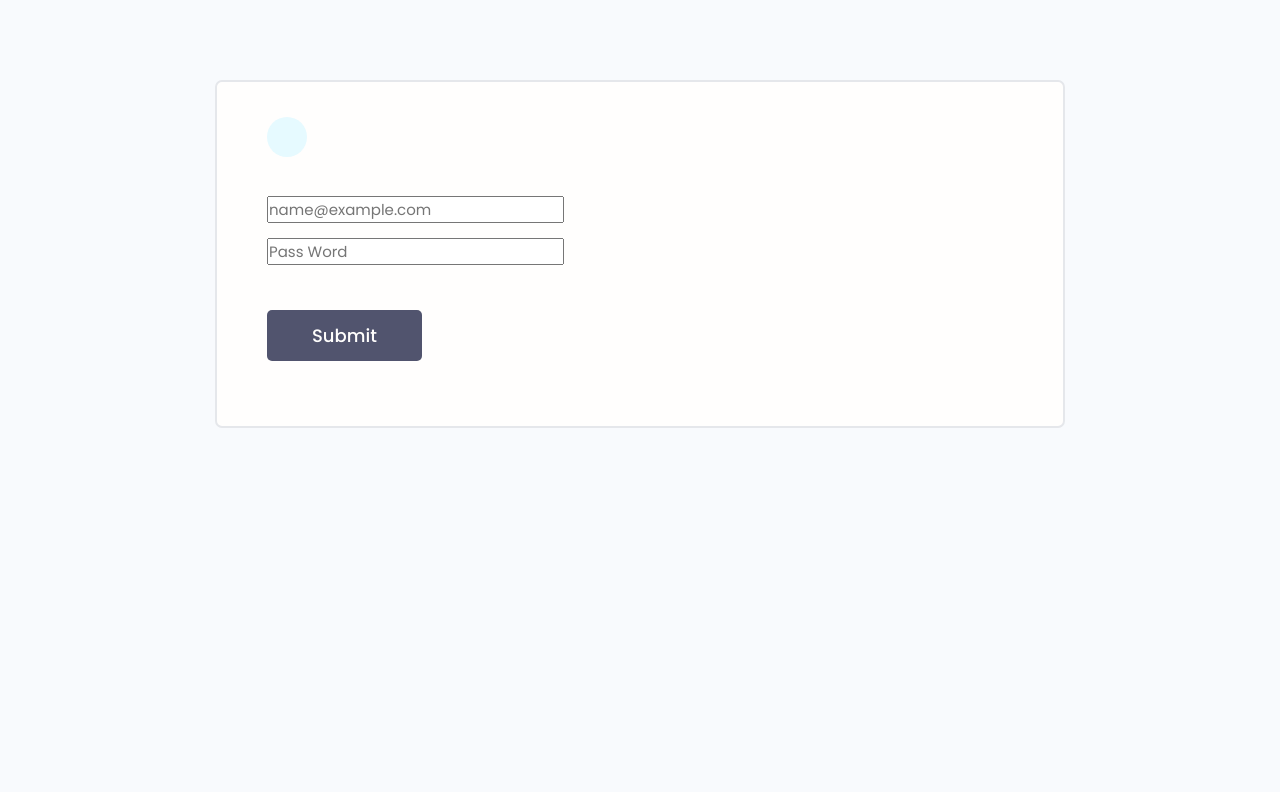
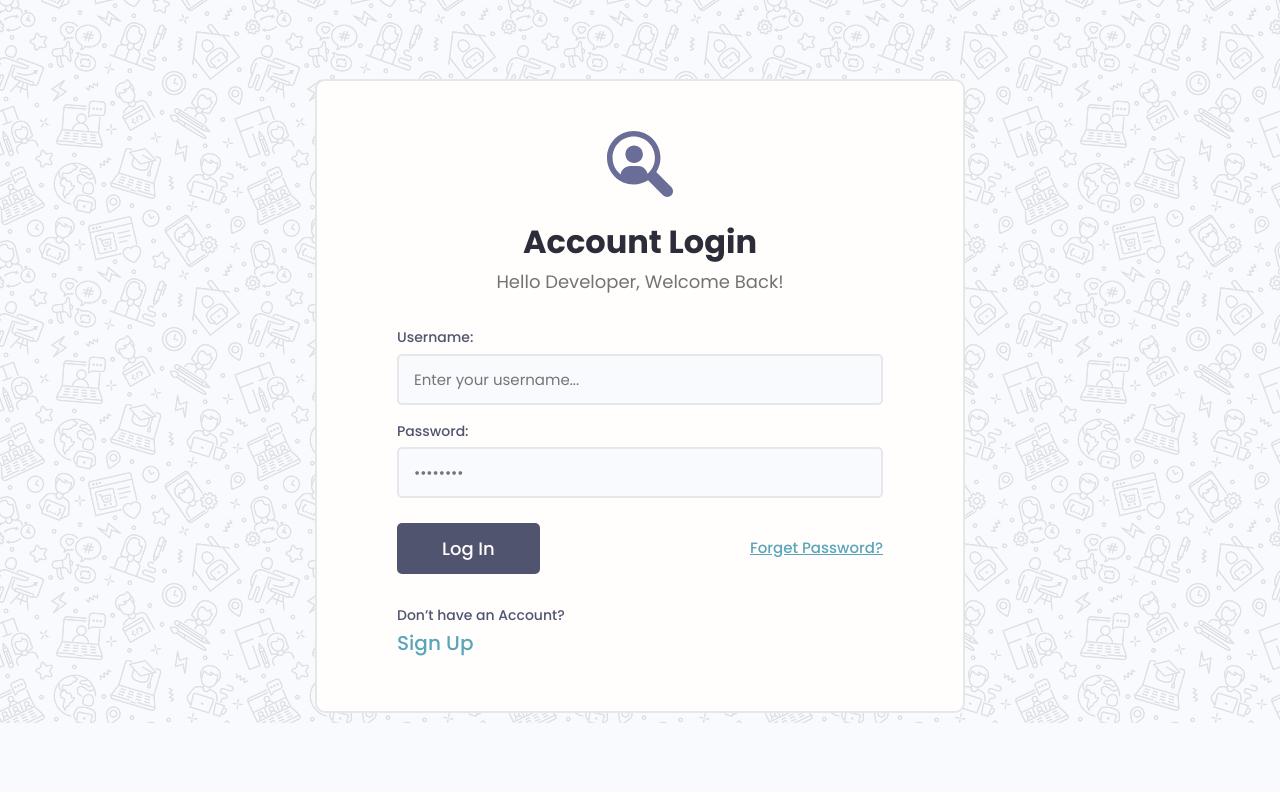
Before and after one commit to souleymanediallo/app_dev, a Django app: page /users/login in a window 1280 px wide. Shown: the part 77-869 px from the top of the page. Before the commit the page ends 505 px from the top, so only its background shows below. Run offline with Django 4.2, Linux system fonts and the light colour scheme; some libraries are stand-ins or nearby versions.

Commit message:
add register

```diff
--- a/templates/partials/header.html
+++ b/templates/partials/header.html
@@ -2,7 +2,7 @@
 <!-- Header Section -->
 <header class="header">
     <div class="container container--narrow">
-        <a href="/" class="header__logo">
+        <a href="{% url 'home' %}" class="header__logo">
             <img src="{% static 'images/logo.svg' %}" alt="DevSearch Logo" />
         </a>
         <nav class="header__nav">
@@ -12,7 +12,7 @@
                 <div class="toggle-menu__lines"></div>
             </label>
             <ul class="header__menu">
-                <li class="header__menuItem"><a href="index.html">Developers</a></li>
+                <li class="header__menuItem"><a href="{% url 'profiles' %}">Developers</a></li>
                 <li class="header__menuItem"><a href="{% url 'project-list' %}">Projects</a></li>
                 <li class="header__menuItem"><a href="inbox.html">Inbox</a></li>
                 <li class="header__menuItem"><a href="{% url 'project-create' %}">Add Project</a></li>
--- a/templates/users/login.html
+++ b/templates/users/login.html
@@ -1,26 +1,50 @@
 {% extends "base.html" %}
+{% load static %}
+{% block content %}
+<div class="auth">
+    <div class="card">
+        <div class="auth__header text-center">
+            <a href="/">
+                <img src="{% static 'images/icon.svg' %}" alt="icon" />
+            </a>
+            <h3>Account Login</h3>
+            <p>Hello Developer, Welcome Back!</p>
+        </div>
 
-{% block content %}
-<!-- Main Section -->
-<main class="formPage my-xl">
-    <div class="content-box">
-        <div class="formWrapper">
-            <a class="backButton" href="#"><i class="im im-angle-left"></i></a>
-            <br>
+        <form action="{% url 'login' %}" class="form auth__form" method="POST">
+            {% csrf_token %}
+            <!-- Input:Email -->
+            <div class="form__field">
+                <label for="formInput#text">Username: </label>
+                <input
+                        class="input input--text"
+                        id="formInput#text"
+                        type="text"
+                        name="username"
+                        placeholder="Enter your username..."
+                />
+            </div>
 
-            <form class="form" method="POST" action="{% url 'login' %}">
-                {% csrf_token %}
-                <!-- Input:Text -->
-
-                <div class="form__field">
-                    <input type="text" name="username" class="form-control"  placeholder="name@example.com">
-                </div>
-                <div class="form__field">
-                    <input type="password" name="password" class="form-control" placeholder="Pass Word">
-                </div>
-                <input class="btn btn--sub btn--lg  my-md" type="submit" value="Submit" />
-            </form>
+            <!-- Input:Password -->
+            <div class="form__field">
+                <label for="formInput#password">Password: </label>
+                <input
+                        class="input input--password"
+                        id="formInput#passowrd"
+                        type="password"
+                        name="password"
+                        placeholder="••••••••"
+                />
+            </div>
+            <div class="auth__actions">
+                <input class="btn btn--sub btn--lg" type="submit" value="Log In" />
+                <a href="forgetpassword.html">Forget Password?</a>
+            </div>
+        </form>
+        <div class="auth__alternative">
+            <p>Don’t have an Account?</p>
+            <a href="{% url 'register' %}">Sign Up</a>
         </div>
     </div>
-</main>
+</div>
 {% endblock %}
--- a/users/urls.py
+++ b/users/urls.py
@@ -6,4 +6,5 @@ urlpatterns = [
     path('profile/<str:pk>', views.profile, name="profile"),
     path('login', views.loginPage, name="login"),
     path("logout", views.logoutPage, name="logout"),
+    path("register", views.registerUser, name="register"),
 ]
--- a/users/views.py
+++ b/users/views.py
@@ -1,9 +1,10 @@
+from django.contrib.auth.forms import UserCreationForm
 from django.shortcuts import render, redirect
 from .models import Profile
 from django.contrib.auth.models import User
 from django.contrib.auth import login, authenticate, logout
-from django.contrib.auth.decorators import login_required
 from django.contrib import messages
+from .forms import CustomUserCreationForm
 
 
 # Create your views here.
@@ -46,3 +47,21 @@ def loginPage(request):
 def logoutPage(request):
     logout(request)
     return redirect('login')
+
+
+def registerUser(request):
+    form = CustomUserCreationForm()
+    if request.method == "POST":
+        form = CustomUserCreationForm(request.POST)
+        if form.is_valid():
+            user = form.save(commit=False)
+            user.username = user.username.lower()
+            user.save()
+            messages.success(request, "Account was created for " + user.username)
+            login(request, user)
+            return redirect('profiles')
+        else:
+            messages.error(request, "An error has occurred during registration")
+
+    context = {'form': form}
+    return render(request, "users/register.html", context)
```
Also changed, not shown: templates/users/register.html (+35 -0 lines), users/forms.py (added, +14 -0 lines).
